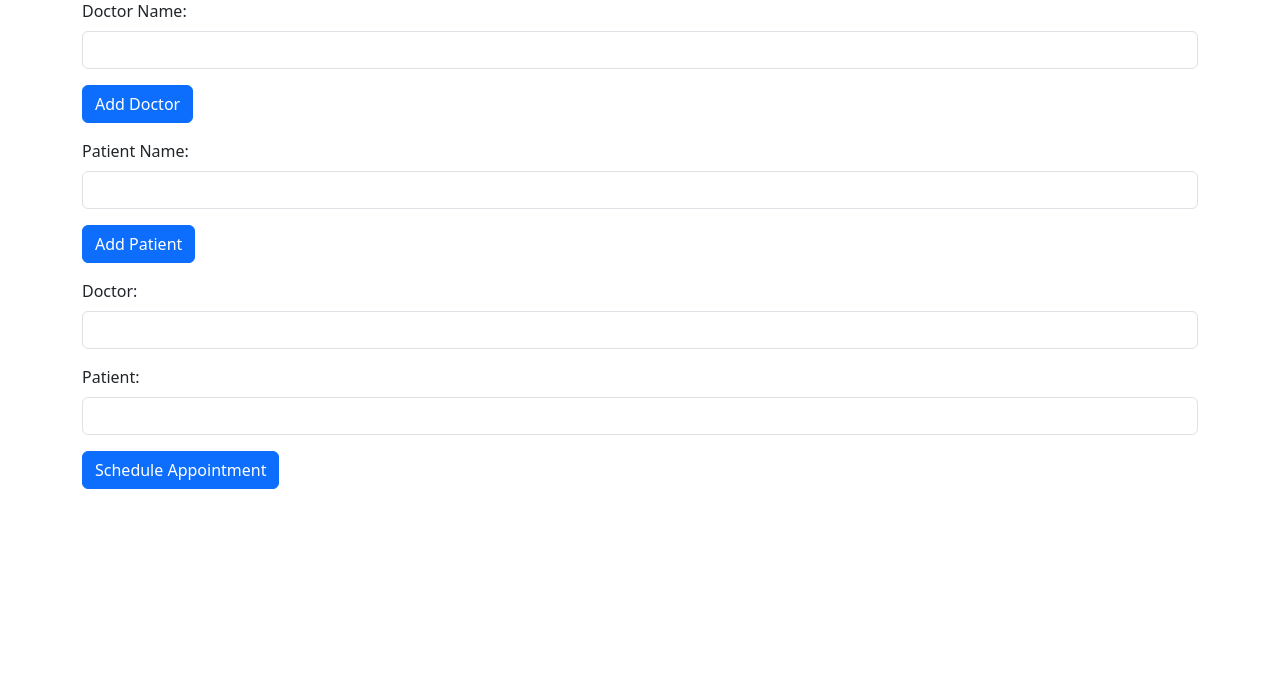
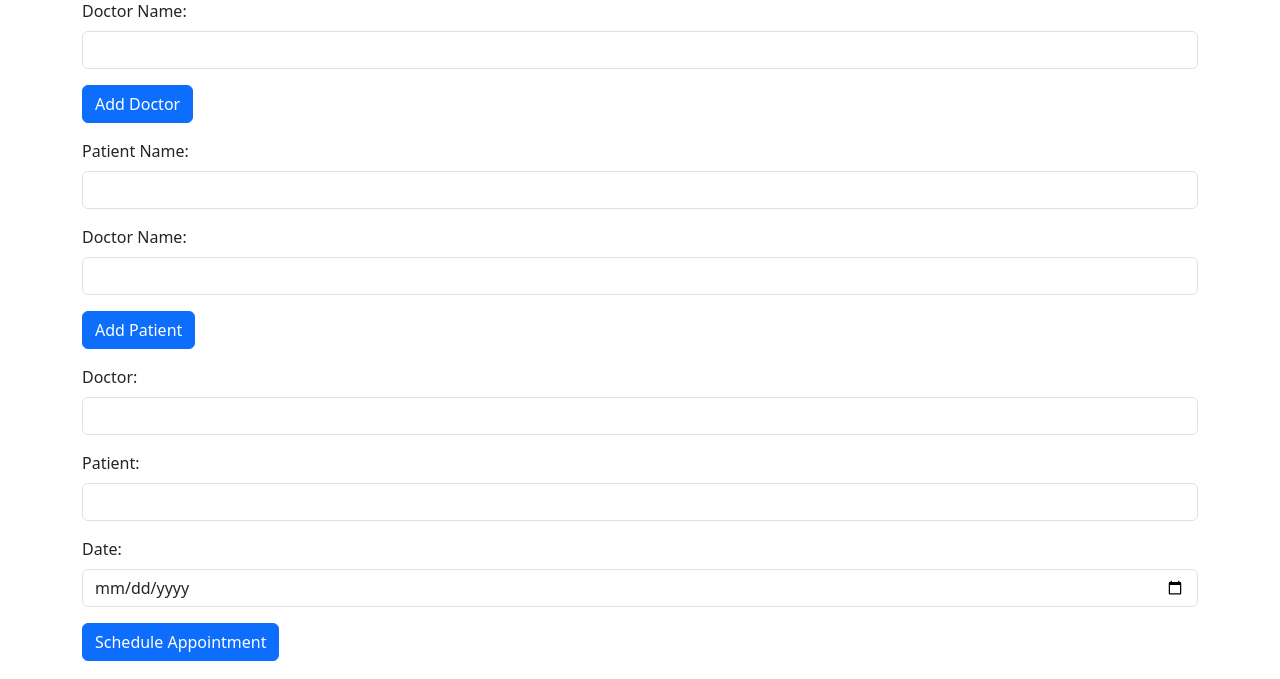
Before and after one commit to mgajic95/Hospital, a Flask app: page / in a window 1280 px wide. Shown: the part 121-800 px from the top of the page. Run offline with Flask 3, Linux system fonts and the light colour scheme.

Commit message:
changes in js .py files and html

```diff
--- a/app.py
+++ b/app.py
@@ -1,15 +1,18 @@
+
 from flask import Flask, request, jsonify, render_template
 from flask_sqlalchemy import SQLAlchemy
+from models import db, Doctor, Patient, Appointment
+from datetime import datetime
+def create_app():
+    app = Flask(__name__)
+    app.config['SQLALCHEMY_DATABASE_URI'] = 'sqlite:///site.db'
+    db.init_app(app)
+    return app
 
+app = create_app()
 
-app = Flask(__name__)
-app.config['SQLALCHEMY_DATABSE_URI'] = 'sqlite:///site.db' #using sqlite for db
-db = SQLAlchemy(app)
-
-
-doctors = []
-patients = []
-appointments = []
+with app.app_context():
+    db.create_all()
 
 @app.route('/')
 def home():
@@ -18,30 +21,57 @@ def home():
 @app.route('/add_doctor', methods=['POST'])
 def add_doctor():
     data = request.get_json()
-    doctors.append(data)
+    doctor = Doctor(name=data['name'])
+    db.session.add(doctor)
+    db.session.commit()
     return jsonify({"message": "Doctor added successfully"})
 
 @app.route('/add_patient', methods=['POST'])
 def add_patient():
     data = request.get_json()
-    patients.append(data)
-    return jsonify({"message" : "Patient added successfully"})
+    patient_name = data['name']
+    doctor_name = data['doctor']
+
+    doctor = Doctor.query.filter_by(name=doctor_name).first()
+
+    if doctor:
+        patient = Patient(name=patient_name, doctor_id=doctor.id)
+        db.session.add(patient)
+        db.session.commit()
+        return jsonify({"message": "Patient added successfully"})
+    else:
+        return jsonify({"message": "Doctor not found"})
 
 @app.route('/schedule_appointment', methods=['POST'])
 def schedule_appointment():
-    data = request.get_json()
-    appointments.append(data)
-    return jsonify({"message": "Appointment scheduled successfully"})
+    # Get data from the form
+    doctor_name = request.json['doctor']
+    patient_name = request.json['patient']
+    appointment_date_str = request.json['date']
 
+    # Convert the string to a Python date object
+    appointment_date = datetime.strptime(appointment_date_str, '%Y-%m-%d').date()
 
-# Add a new route to retrieve a list of patients for a doctor
+    # Query the database to get Doctor and Patient objects
+    doctor = Doctor.query.filter_by(name=doctor_name).first()
+    patient = Patient.query.filter_by(name=patient_name).first()
+
+    # Check if Doctor and Patient exist
+    if doctor and patient:
+        # Create an Appointment object
+        appointment = Appointment(doctor_id=doctor.id, patient_id=patient.id, date=appointment_date)
+
+        # Add and commit to the database
+        db.session.add(appointment)
+        db.session.commit()
+
+        return jsonify({'message': 'Appointment scheduled successfully'})
+    else:
+        return jsonify({'message': 'Doctor or Patient not found'}), 404
 @app.route('/get_patients_for_doctor', methods=['GET'])
 def get_patients_for_doctor():
-    doctor_name = request.args.get('doctor_name')
-
-    # Find patients associated with the specified doctor
-    doctor_patients = [patient for patient in patients if patient.get('doctor') == doctor_name]
-
+    doctor_name = request.args.get('doctor')
+    doctor_patients = Patient.query.filter_by(doctor_name=doctor_name).all()
     return jsonify({"patients": doctor_patients})
 
 if __name__ == '__main__':
--- a/static/script.js
+++ b/static/script.js
@@ -1,100 +1,82 @@
+document.addEventListener('DOMContentLoaded', function () {
+  const addDoctorForm = document.getElementById('doctorForm');
+  const addPatientForm = document.getElementById('patientForm');
+  const scheduleAppointmentForm = document.getElementById('appointmentForm');
+
     function addDoctor() {
-    var doctorName = document.getElementById("doctorName").value;
+        const name = document.getElementById('doctorName').value;
 
         fetch('/add_doctor', {
             method: 'POST',
             headers: {
                 'Content-Type': 'application/json',
             },
-        body: JSON.stringify({ name: doctorName }),
+            body: JSON.stringify({ name }),
         })
-    .then(response => {
-        if (!response.ok) {
-            throw new Error('Network response was not ok');
-        }
-        return response.json();
+        .then(response => response.json())
+        .then(data => {
+            console.log(data);
+            // Display feedback message for addDoctor
+            document.getElementById('doctorFeedback').innerHTML = data.message;
         })
-    .then(data => {
-        if (data && data.message) {
-            // Display feedback message for addDoctor
-            document.getElementById("doctorFeedback").innerHTML = '<div class="alert alert-info">' + data.message + '</div>';
-        } else {
-            throw new Error('Invalid response format');
-        }
-    })
-    .catch(error => {
-        console.error('Add Doctor Error:', error);
-        document.getElementById("doctorFeedback").innerHTML = '<div class="alert alert-danger">An error occurred. Please try again.</div>';
-    });
-
-    return false;
+        .catch(error => console.error('Error:', error));
     }
 
     function addPatient() {
-    var patientName = document.getElementById("patientName").value;
+        const name = document.getElementById('patientName').value;
+        const doctor = document.getElementById('patientDoctor').value;
 
         fetch('/add_patient', {
             method: 'POST',
             headers: {
                 'Content-Type': 'application/json',
             },
-        body: JSON.stringify({ name: patientName }),
+            body: JSON.stringify({ name, doctor }),
         })
-    .then(response => {
-        if (!response.ok) {
-            throw new Error('Network response was not ok');
-        }
-        return response.json();
+        .then(response => response.json())
+        .then(data => {
+            console.log(data);
+            // Display feedback message for addPatient
+            document.getElementById('patientFeedback').innerHTML = data.message;
         })
-    .then(data => {
-        if (data && data.message) {
-            // Display feedback message for addPatient
-            document.getElementById("patientFeedback").innerHTML = '<div class="alert alert-info">' + data.message + '</div>';
-        } else {
-            throw new Error('Invalid response format');
-        }
-    })
-    .catch(error => {
-        console.error('Add Patient Error:', error);
-        document.getElementById("patientFeedback").innerHTML = '<div class="alert alert-danger">An error occurred. Please try again.</div>';
-    });
-
-    return false;
+        .catch(error => console.error('Error:', error));
     }
 
     function scheduleAppointment() {
-    var doctor = document.getElementById("doctor").value;
-    var patient = document.getElementById("patient").value;
+    const doctor = document.getElementById('appointmentDoctor').value;
+    const patient = document.getElementById('appointmentPatient').value;
+    const date = document.getElementById('appointmentDate').value;
 
     fetch('/schedule_appointment', {
       method: 'POST',
       headers: {
         'Content-Type': 'application/json',
       },
-        body: JSON.stringify({ doctor: doctor, patient: patient }),
+      body: JSON.stringify({ doctor, patient, date }),
     })
-    .then(response => {
-        if (!response.ok) {
-            throw new Error('Network response was not ok');
+      .then(response => response.json())
+      .then(data => {
+        console.log(data);
+        // Display feedback message for scheduleAppointment
+        document.getElementById('appointmentFeedback').innerHTML = data.message;
+      })
+      .catch(error => console.error('Error:', error));
   }
-        return response.json();
-    })
-    .then(data => {
-        if (data && data.message) {
-            // Display feedback message for scheduleAppointment
-            document.getElementById("appointmentFeedback").innerHTML = '<div class="alert alert-info">' + data.message + '</div>';
 
-            // Redirect to a blank form
-            document.getElementById("doctor").value = "";
-            document.getElementById("patient").value = "";
-        } else {
-            throw new Error('Invalid response format');
-        }
-    })
-    .catch(error => {
-        console.error('Schedule Appointment Error:', error);
-        document.getElementById("appointmentFeedback").innerHTML = '<div class="alert alert-danger">An error occurred. Please try again.</div>';
+    // Add event listeners to forms
+    addDoctorForm.addEventListener('submit', function(event) {
+    event.preventDefault();
+    addDoctor();
   });
 
-    return false;
-}
+  addPatientForm.addEventListener('submit', function(event) {
+    event.preventDefault();
+    addPatient();
+  });
+
+  scheduleAppointmentForm.addEventListener('submit', function(event) {
+    event.preventDefault();
+    scheduleAppointment();
+
+    });
+});
--- a/templates/index.html
+++ b/templates/index.html
@@ -27,6 +27,10 @@
             <label for="patientName" class="form-label">Patient Name:</label>
             <input type="text" id="patientName" name="patientName" class="form-control">
         </div>
+        <div class="mb-3">
+            <label for="patientDoctor" class="form-label">Doctor Name:</label>
+            <input type="text" id="patientDoctor" name="patientDoctor" class="form-control">
+        </div>
         <button type="submit" class="btn btn-primary">Add Patient</button>
         <!-- Display feedback message for addPatient -->
         <div id="patientFeedback" class="mt-2"></div>
@@ -34,12 +38,16 @@
 
     <form id="appointmentForm" onsubmit="return scheduleAppointment()">
         <div class="mb-3">
-            <label for="doctor" class="form-label">Doctor:</label>
-            <input type="text" id="doctor" name="doctor" class="form-control">
+            <label for="appointmentDoctor" class="form-label">Doctor:</label>
+            <input type="text" id="appointmentDoctor" name="appointmentDoctor" class="form-control">
         </div>
         <div class="mb-3">
-            <label for="patient" class="form-label">Patient:</label>
-            <input type="text" id="patient" name="patient" class="form-control">
+            <label for="appointmentPatient" class="form-label">Patient:</label>
+            <input type="text" id="appointmentPatient" name="appointmentPatient" class="form-control">
+        </div>
+        <div class="mb-3">
+            <label for="appointmentDate" class="form-label">Date:</label>
+            <input type="date" id="appointmentDate" name="appointmentDate" class="form-control">
         </div>
         <button type="submit" class="btn btn-primary">Schedule Appointment</button>
         <!-- Display feedback message for scheduleAppointment -->
@@ -50,8 +58,5 @@
     <script src="https://cdn.jsdelivr.net/npm/bootstrap@5.3.0/dist/js/bootstrap.bundle.min.js"></script>
     <!-- Import the external script.js file -->
     <script src="{{ url_for('static', filename='script.js') }}"></script>
-
-
-
 </body>
 </html>
```
Also changed, not shown: create_db.py (added, +8 -0 lines), models.py (+9 -8 lines), instance/site.db (added), 1 other file. Lines whose indentation alone changed are shown as unchanged.
